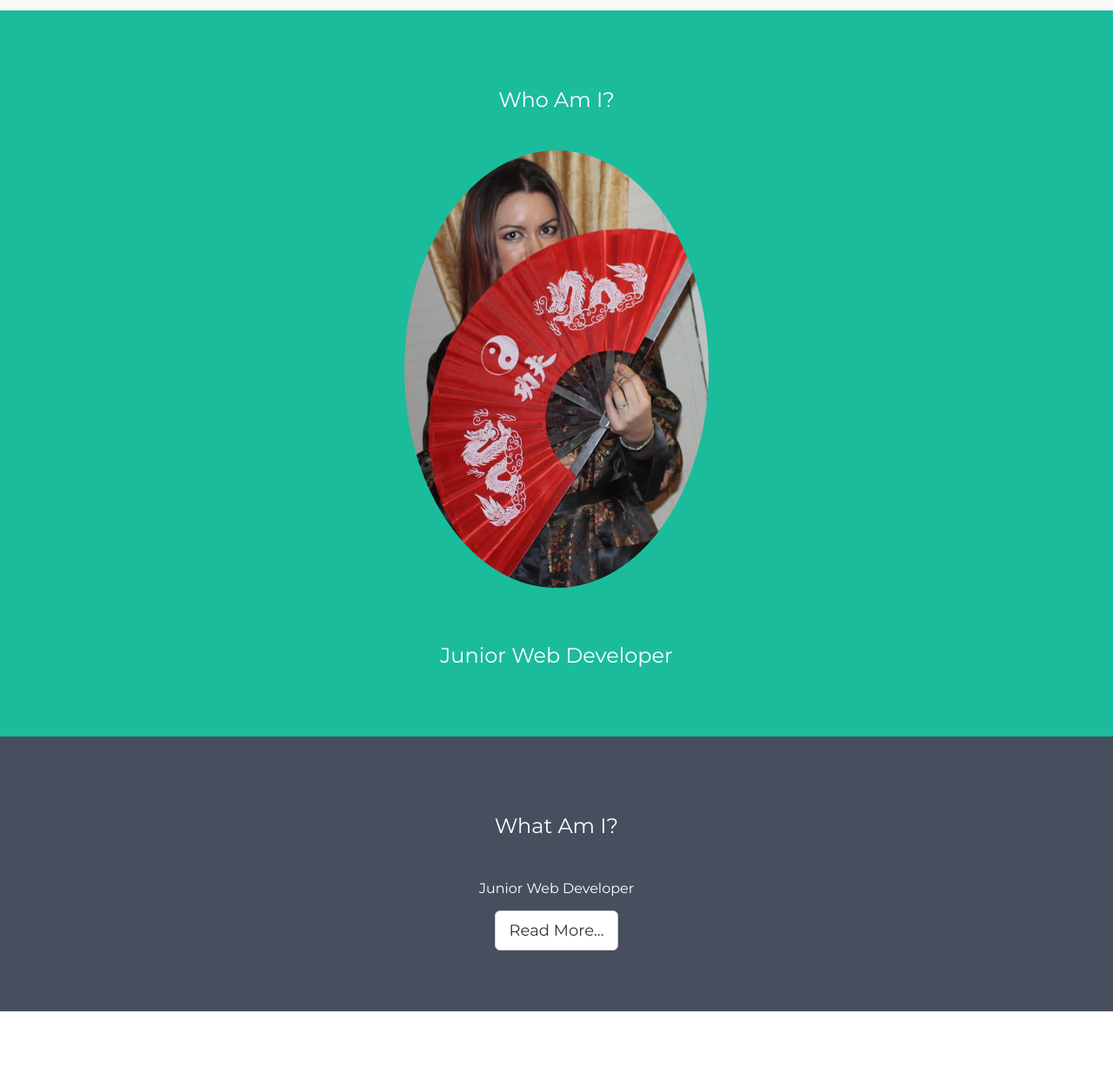
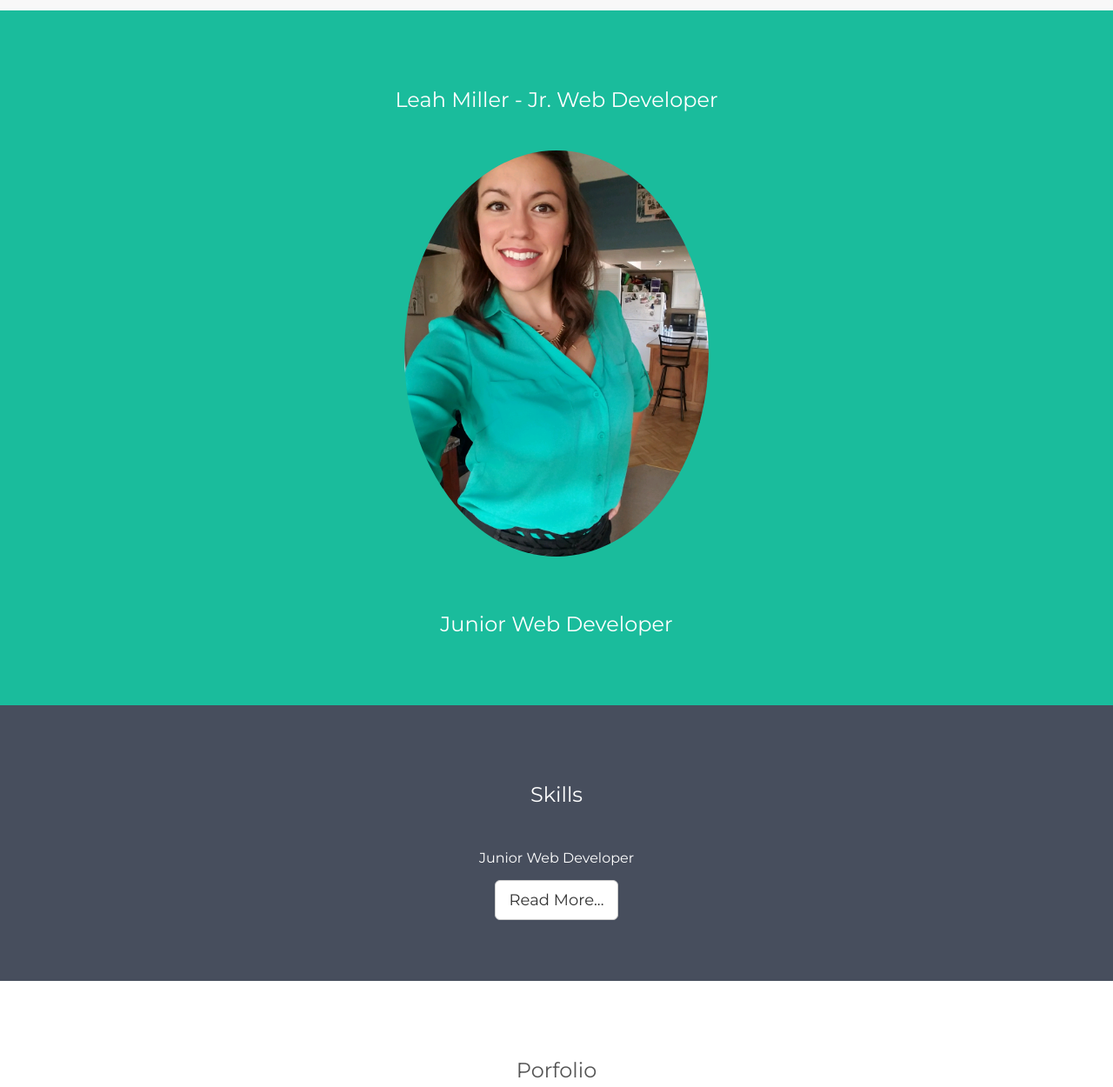
Before and after one commit to KillahDillah/killahdillah.github.io, a plain HTML site: page main.html in a window 1280 px wide. Shown: the part 68-1318 px from the top of the page at 87% size. Drawn offline with nearby package versions, Linux system fonts and the light colour scheme.

Commit message:
second stage

```diff
--- a/main.html
+++ b/main.html
@@ -51,9 +51,8 @@
       color: #1abc9c !important;
   }
 
-  p i {
-  height: 100px;
-  width: 100px;
+  .fa :hover{
+
   }
   </style>
 </head>
@@ -82,21 +81,21 @@
 
 <!-- First Container -->
 <div class="container-fluid bg-1 text-center">
-  <h3 class="margin">Who Am I?</h3>
-  <img src="me.jpg" class="img-responsive img-circle margin" style="display:inline" alt="Leah" width="350" height="150">
+  <h3 class="margin">Leah Miller - Jr. Web Developer</h3>
+  <img src="green.jpg" class="img-responsive img-circle margin" style="display:inline" alt="Leah" width="350" height="150">
   <h3>Junior Web Developer</h3>
 </div>
 
 <!-- Second Container -->
 <div class="container-fluid bg-2 text-center">
-  <h3 class="margin">What Am I?</h3>
+  <h3 class="margin">Skills</h3>
   <p>Junior Web Developer</p>
   <a href="#" class="btn btn-default btn-lg">Read More...</a>
 </div>
 
 <!-- Third Container (Grid) -->
 <div class="container-fluid bg-3 text-center">
-  <h3 class="margin">Where To Find Me?</h3><br>
+  <h3 class="margin">Porfolio</h3><br>
   <div class="row">
     <div class="col-sm-4">
       <h2>GitHub</h2>
@@ -116,6 +115,7 @@
 
 <!-- Footer -->
 <footer class="container-fluid bg-4 text-center">
+  <p> ((Contact info ))
   <p>Killah_Dillah 2017</p>
 </footer>
 
```
Also changed, not shown: green.jpg (added).
